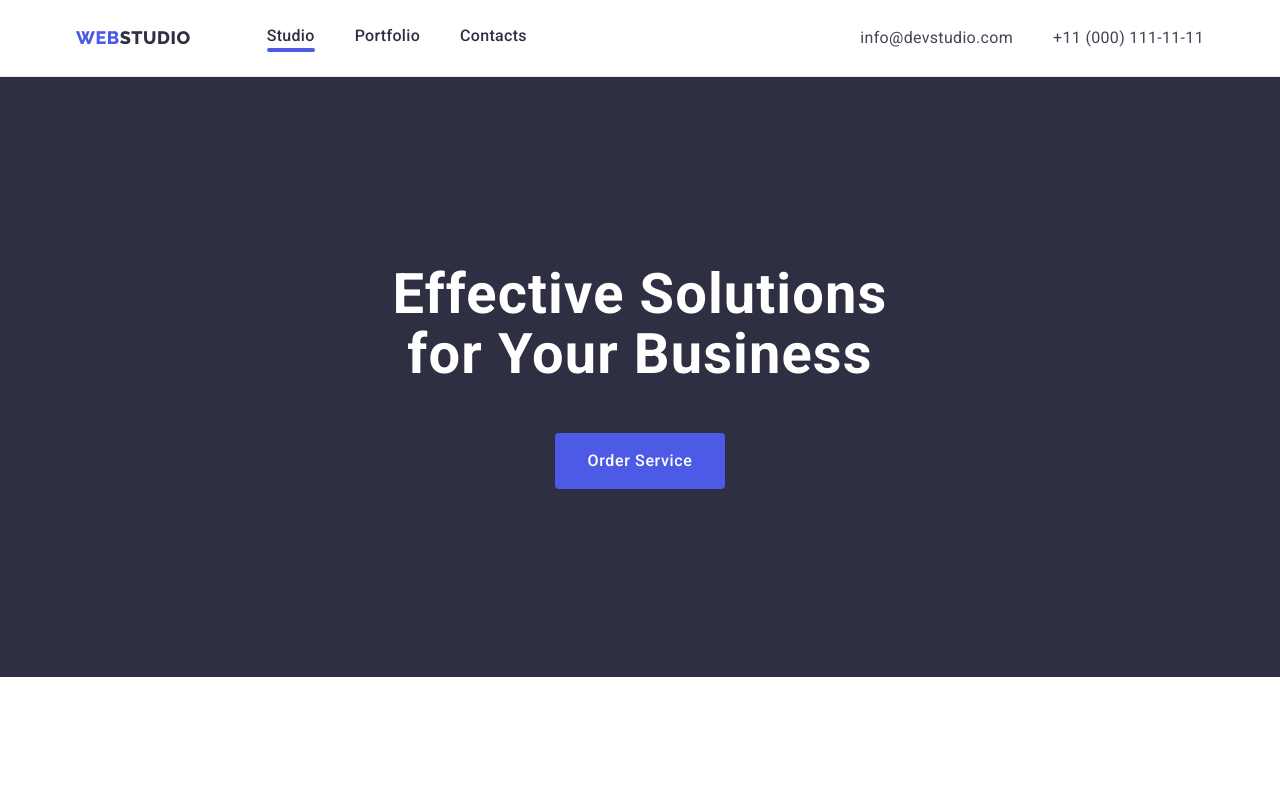
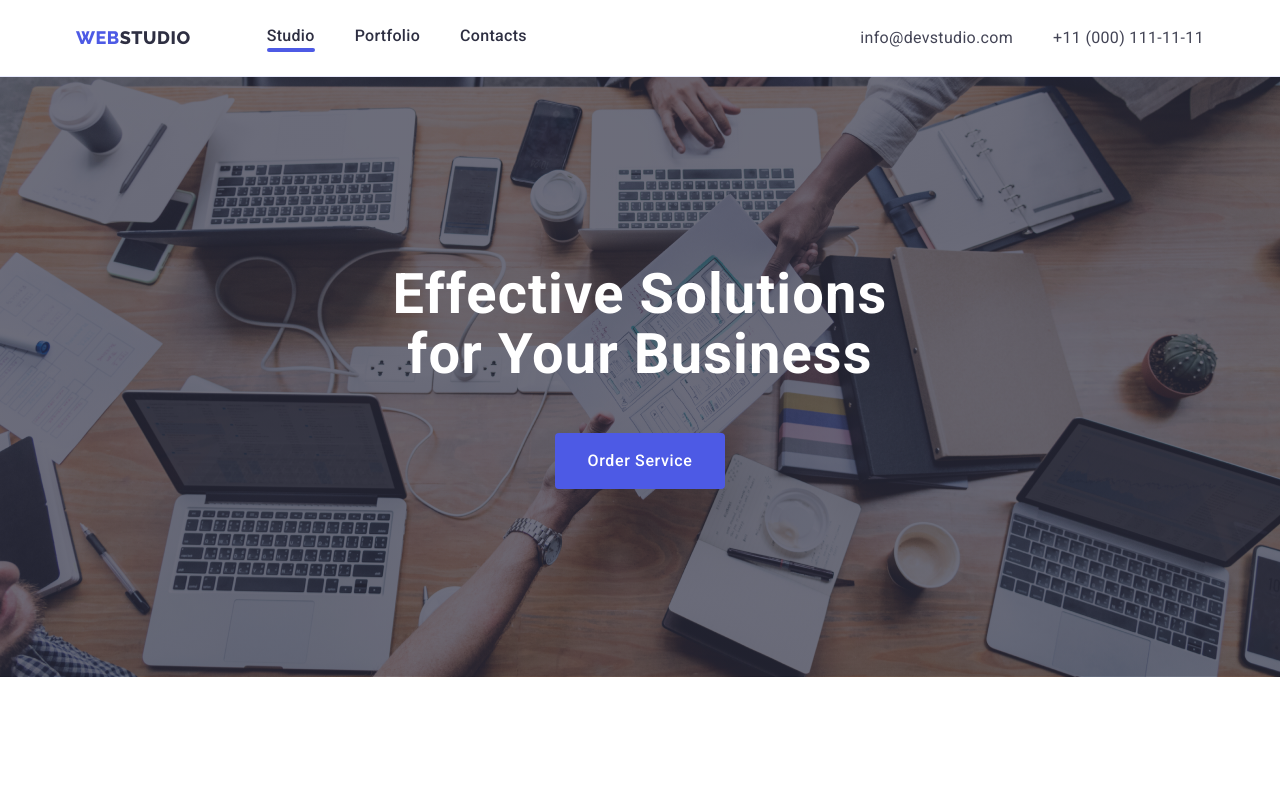
Before and after one commit to IYuliia/goit-markup-hw-04, a plain HTML site: page index.html in a window 1280 px wide. Shown: the top 793 px of the page. Drawn offline with nearby package versions, Linux system fonts and the light colour scheme.

Commit message:
updated hero bg

```diff
--- a/css/styles.css
+++ b/css/styles.css
@@ -199,7 +199,7 @@ img {
       rgba(46, 47, 66, 0.7),
       rgba(46, 47, 66, 0.7)
     ),
-    url(/images/hero-bg/people-office\ 1.jpg);
+    url(/images/hero-bg/hero-bg.jpg);
   background-repeat: no-repeat;
   background-size: cover;
   background-position: center;
```
